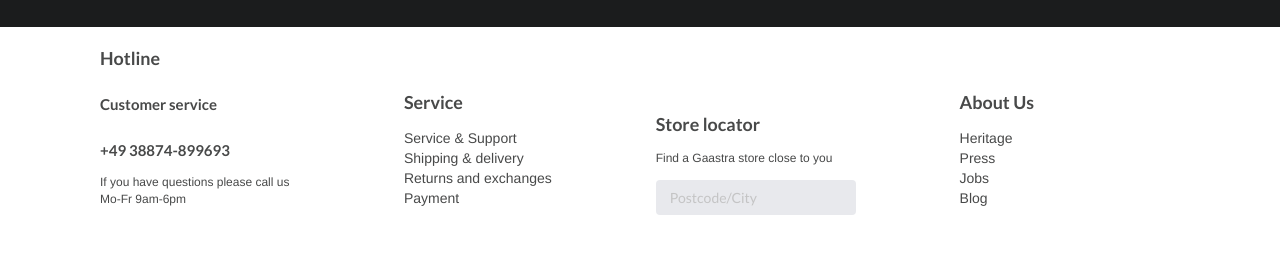
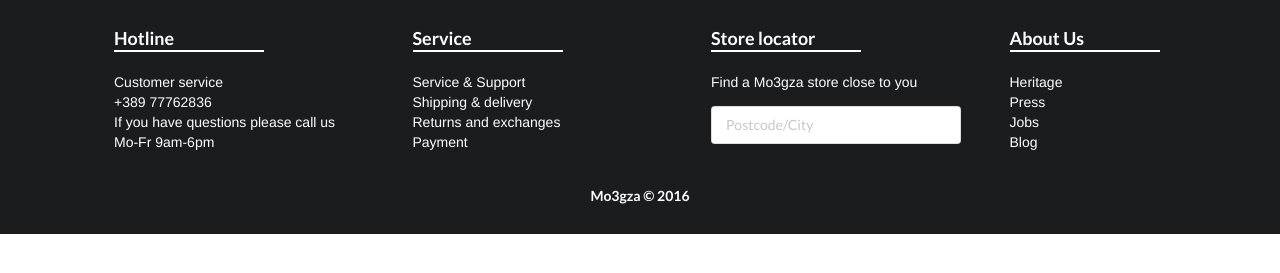
Before and after one commit to Grofen/prototypeT, a website: page index.html in a window 1280 px wide. Shown: the part 2319-2592 px from the top of the page. After the commit the page ends 2553 px from the top, so only its background shows below. Drawn offline with Linux system fonts and the light colour scheme.

Commit message:
adding photos and changes in the footer

```diff
--- a/index.html
+++ b/index.html
@@ -67,8 +67,9 @@
 		<section id="model-container">
 			<h1 class="header">Get Inspired</h1>
 			<div class="ui equal width grid" id="modle-elem">
-  				<div class="column"><img src="src/site/homepage-silhouette-2.jpg"></div>
-  				<div class="column"><img src="src/site/homepage-silhouette-1.jpg"></div>
+  				<div class="column"><img src="src/site/homepage-silhouette-2.jpg" style="margin-right: -50px !important;"></div>
+  				<div class="column"><img src="src/site/homepage-silhouette-4.jpg"></div>
+  				<div class="column"><img src="src/site/homepage-silhouette-7.jpg"></div>
   				<div class="column"><img src="src/site/homepage-silhouette-3.jpg"></div>
 			</div>
 		</section>
@@ -148,35 +149,37 @@
 					<a href=""><i class="pinterest large circular icon"></i></a>
 				</div>
 			</section>
-			<section id="store-info">
-				<div id="hotline" class="headers ">
-					<h3 class="store-info-header">Hotline</h3>
-					<h4>Customer service</h4>
-					<h4>+49 38874-899693</h4>
-					<p>If you have questions please call us Mo-Fr 9am-6pm</p>
-				</div>
-				<div id="service" class="headers ">
-					<h3 class="store-info-header">Service</h3>
-					<a href="">Service &amp; Support</a>
-					<a href="">Shipping &amp; delivery</a>
-					<a href="">Returns and exchanges</a>
+			<div class="row ui four column centered grid" id="store-info">
+		        <section id="hotline" class="column">
+		        	<h3>Hotline</h3><br>
+		        	Customer service<br>
+					+389 77762836<br>
+		        	If you have questions please call us<br>
+					Mo-Fr 9am-6pm
+		        </section>
+		        <section id="service" class="column">
+		        	<h3>Service</h3><br>
+		          	<a href="">Service &amp; Support</a><br>
+					<a href="">Shipping &amp; delivery</a><br>
+					<a href="">Returns and exchanges</a><br>
 					<a href="">Payment</a>
-				</div>
-				<div id="store-locator" class="headers ">
-					<h3 class="store-info-header">Store locator</h3>
-					<p>Find a Gaastra store close to you</p>
-					<div class="ui input">
-  						<input type="text" placeholder="Postcode/City">
+		        </section>
+		        <section id="store-locator" class="column">
+		        	<h3>Store locator</h3><br>
+		          	<p>Find a Mo3gza store close to you</p>
+		          	<div class="ui input">
+  						<input type="text" placeholder="Postcode/City" id="locator-input">
 					</div>
-				</div>
-				<div id="aboutUs" class="headers ">
-					<h3 class="store-info-header">About Us</h3>
-					<a href="">Heritage</a>
-					<a href="">Press</a>
-					<a href="">Jobs</a>
+		        </section>
+		        <section id="hours" class="column">
+		          	<h3>About Us</h3><br>
+		          	<a href="">Heritage</a><br>
+					<a href="">Press</a><br>
+					<a href="">Jobs</a><br>
 					<a href="">Blog</a>
-				</div>
-			</section>
+		        </section>
+      		</div>
+      		<div class="ui black inverted segment centered grid" id="copyright-">Mo3gza © 2016</div>
     	</div>
   	</footer><!-- END OF footer -->
 </body>
```
Also changed, not shown: dist/style.css, src/site/homepage-silhouette-4.jpg (added), src/site/homepage-silhouette-7.jpg (added).
